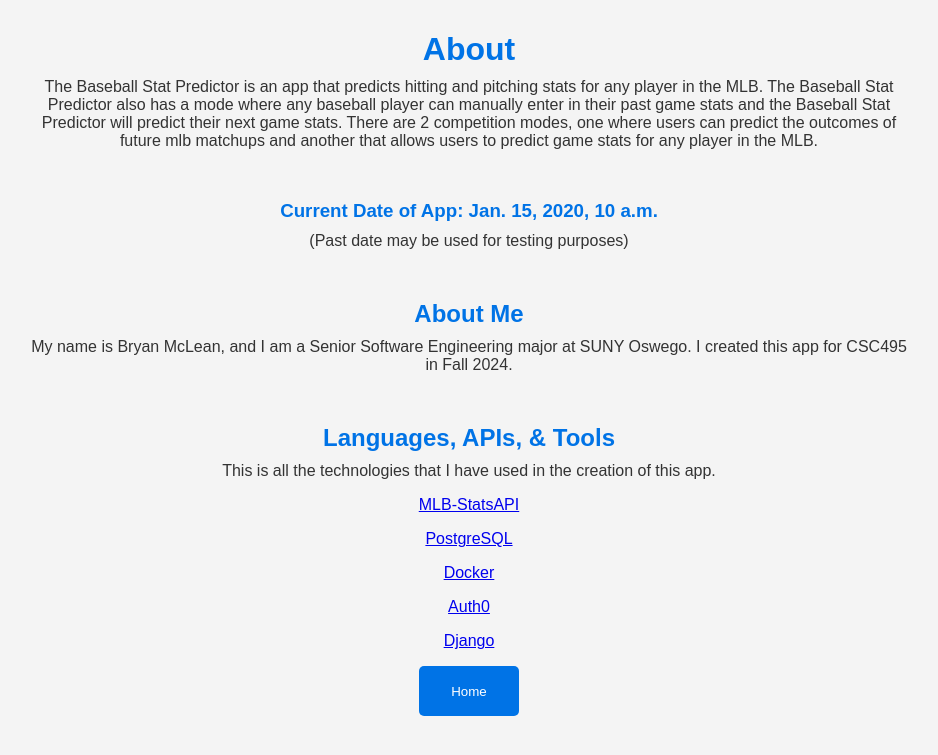
After one commit to bryanmclean3/BaseballStatPredictor, a Django app: template templates/about_page.html in a window 1280 px wide. The commit adds this page. Shown: the top 755 px of the page, without its empty margins (171-1109 px from the left). Run offline with Django 3.2, Linux system fonts and the light colour scheme; the template is opened without the code that fills it: most values are stand-ins (such as "Sample title", 1, 10 or a date in 2020).

Commit message:
about page, working docker

```diff
--- a/BaseballStatPredictor_project/urls.py
+++ b/BaseballStatPredictor_project/urls.py
@@ -32,6 +32,7 @@ urlpatterns = [
     path('player_stat_predictions/', views.player_stat_predictions, name='player_stat_predictions'),
     path('previous_predictions/', views.previous_predictions, name='previous_predictions'),
     path('view_predictions/', views.view_predictions, name='view_predictions'),
+    path('about/', views.about_page, name='about'),
     path("", views.search, name="search"),
     path("login/", views.login, name="login"),
     path("logout/", views.logout, name="logout"),
--- /dev/null
+++ b/templates/about_page.html
@@ -0,0 +1,92 @@
+<!DOCTYPE html>
+<html lang="en">
+<head>
+    <meta charset="UTF-8">
+    <title>About Baseball Stat Predictor</title>
+    <style>
+        body {
+            font-family: Arial, sans-serif;
+            background-color: #f4f4f4;
+            color: #333;
+            margin-right: 200px;
+            margin-left: 200px;
+            padding: 2px;
+            display: flex;
+            flex-direction: column;
+            align-items: center;
+            text-align: center;
+        }
+
+        h1 {
+            margin-bottom: 10px;
+            color: #0073e6;
+        }
+
+        h2 {
+            margin-top: 50px;
+            margin-bottom: 10px;
+            color: #0073e6;
+        }
+
+        h3 {
+            margin-top: 50px;
+            margin-bottom: 10px;
+            color: #0073e6;
+        }
+
+        button {
+            width: 100px;
+            height: 50px;
+            padding: 10px;
+            border: none;
+            background-color: #0073e6;
+            color: white;
+            border-radius: 5px 5px 5px 5px;
+            cursor: pointer;
+            transition: background-color 0.3s;
+        }
+    </style>
+</head>
+<body>
+<h1>About</h1>
+<div>
+    The Baseball Stat Predictor is an app that predicts hitting and pitching stats for any player in the MLB.
+    The Baseball Stat Predictor also has a mode where any baseball player can manually enter in their past game
+    stats and the Baseball Stat Predictor will predict their next game stats. There are 2 competition modes, one where
+    users can predict the outcomes of future mlb matchups and another that allows users to predict game stats for any
+    player in the MLB.
+</div>
+
+<h3>Current Date of App: {{ today }}</h3>
+<div>
+    (Past date may be used for testing purposes)
+</div>
+
+<h2>About Me</h2>
+<div>
+    My name is Bryan McLean, and I am a Senior Software Engineering major at SUNY Oswego. I created this app
+    for CSC495 in Fall 2024.
+</div>
+
+<h2>Languages, APIs, & Tools</h2>
+<div>
+    This is all the technologies that I have used in the creation of this app.
+</div>
+<div>
+    <p><a href="https://github.com/toddrob99/MLB-StatsAPI">MLB-StatsAPI</a></p>
+    <p><a href="https://www.postgresql.org/">PostgreSQL</a></p>
+    <p><a href="https://www.docker.com/">Docker</a></p>
+    <p><a href="https://auth0.com/">Auth0</a></p>
+    <p><a href="https://www.djangoproject.com/">Django</a></p>
+</div>
+
+<div>
+    <button type="button" onclick="home_button()">Home</button>
+</div>
+<script>
+    function home_button() {
+        window.location.href = "{% url 'player_search' %}";
+    }
+</script>
+</body>
+</html>
--- a/templates/previous_predictions.html
+++ b/templates/previous_predictions.html
@@ -243,7 +243,7 @@
         }
 
         .stats-table th, .stats-table td {
-            border: 1px solid #ddd;
+            border: 1px solid black;
             padding: 8px;
             text-align: center;
         }
@@ -442,7 +442,7 @@
                         const gameContainer = document.createElement("div");
                         gameContainer.classList.add("game-container");
 
-                        if (game.status && game.status === "Game has not finished") {
+                        if (game.status && game.status === "Game Has Not Finished") {
                             gameContainer.textContent = `${game.status}`;
                         } else if (game.status && game.status === "No Predictions Available") {
                             gameContainer.textContent = `${game.status}`;
```
Also changed, not shown: BaseballStatPredictor/views.py (+17 -3 lines), docker-compose.yml (+28 -6 lines), requirements.txt (+29 -7 lines), templates/player_search.html (+17 -0 lines), testCalls.py (+14 -1 lines), 1 other file.
